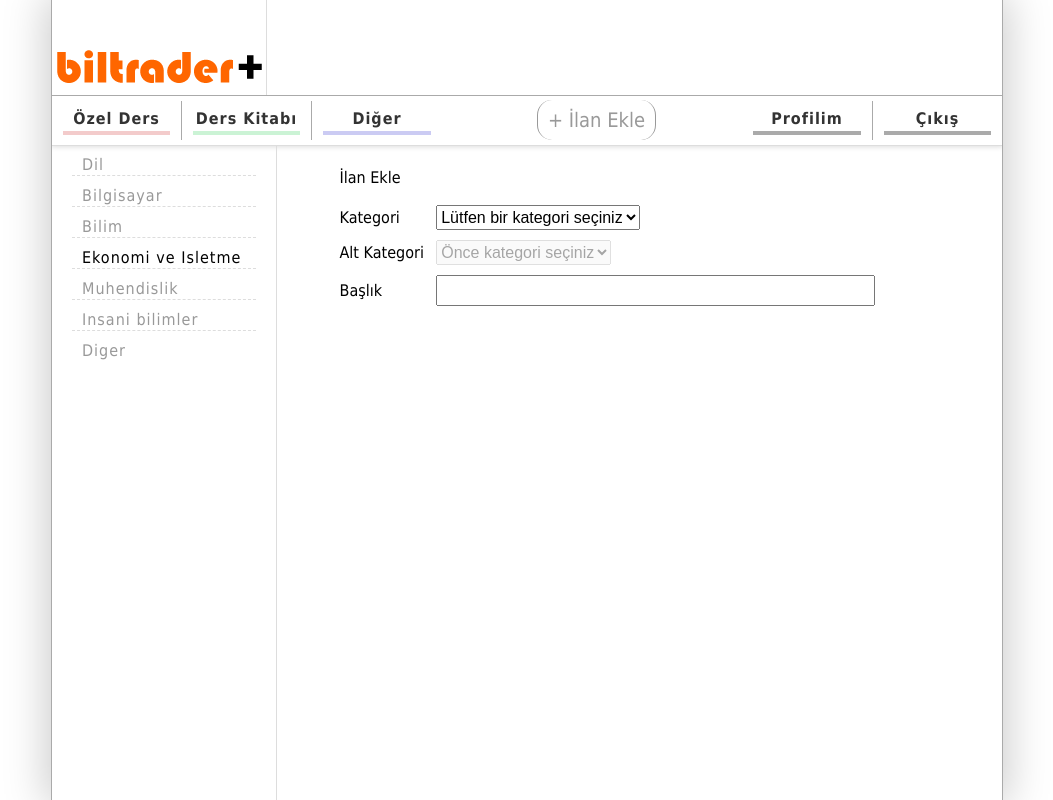
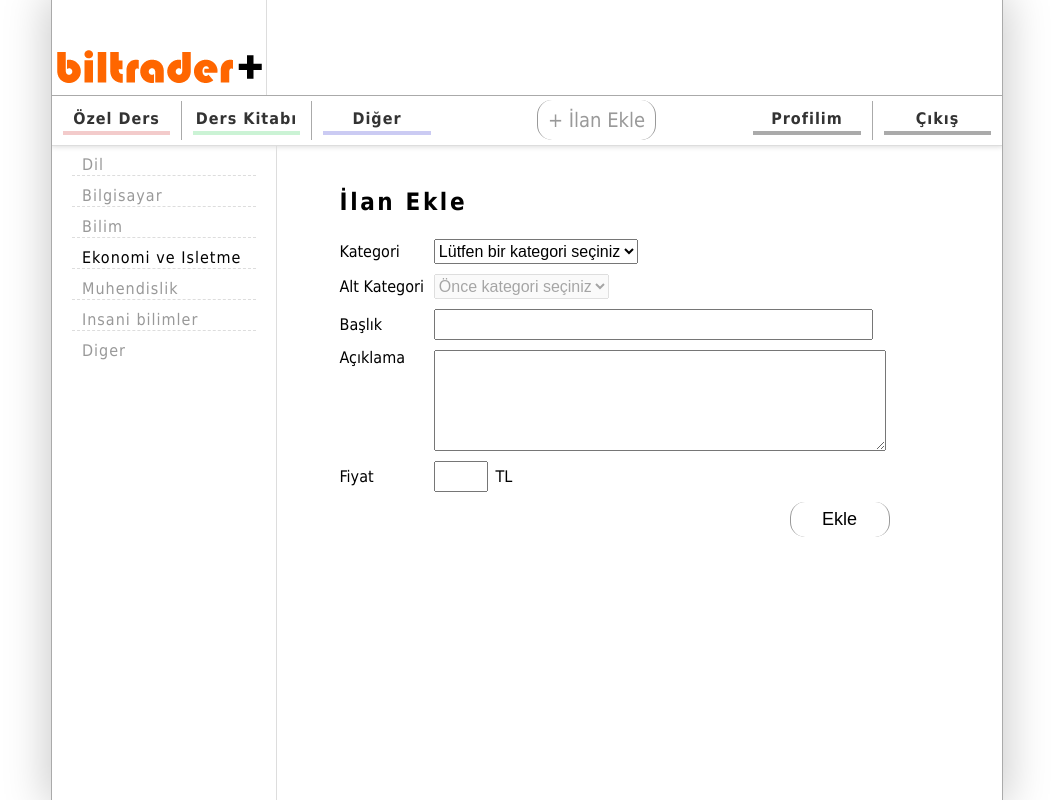
Before and after one commit to yunuserenguzel/yegtu_01, a PHP site: page /?p=form&f=item in a window 1280 px wide. Shown: the whole page, without its empty margins (113-1166 px from the left). Run offline with PHP 8.4, Linux system fonts and the light colour scheme; tables that the repository leaves empty or names only in its code hold one stand-in row (values such as "Sample post").

Commit message:
end of day

```diff
--- a/css/forms.css
+++ b/css/forms.css
@@ -5,12 +5,13 @@ form table{
 }
 form table td{
     text-align: left;
-    height: 35px;
+    padding-top: 5px;
+    padding-bottom: 5px;
 }
 form table td:first-child{
 
 }
-form table input{
+form table input[type="text"]{
     height: 25px;
     font-size: 16px;
     width: 51ex;
@@ -19,3 +20,28 @@ form table select{
     height: 25px;
     font-size: 16px;
 }
+form table textarea{
+    font-family: inherit;
+    font-size: 16px;
+    width: 51ex;
+}
+form table .submit{
+    height: 35px;
+    border: 0;
+    border-left: 1px solid #999;
+    border-right: 1px solid #999;
+    background: none;
+    border-radius: 15px;
+    font-size: 18px;
+    padding-left: 10px;
+    padding-right: 10px;
+    min-width: 100px;
+}
+
+form table td.header{
+    font-size: 24px;
+    padding: 20px;
+    padding-left: 0px;
+    font-weight: bold;
+    letter-spacing: 0.2ex;
+}
--- a/css/item.css
+++ b/css/item.css
@@ -31,12 +31,12 @@
     text-align: left;
     font-size: 12px;
     color: #999;
-    width: 100px;
-    float: end;
+    width: 200px;
+    float: none;
 }
 .item .price{
     width: 100px;
-    float: left;
+    float: none;
 }
 
 .item .description{
@@ -76,3 +76,13 @@
     width: 200px;
     margin-top: 15px;
 }
+.item_category0 > .triangle{
+    border-left-color:#F3CBCB;
+
+}
+.item_category1 > .triangle{
+    border-left-color:#CBF3D5;
+}
+.item_category2 > .triangle{
+    border-left-color:#CBCBF3;
+}
--- a/index.php
+++ b/index.php
@@ -3,6 +3,10 @@ session_start();
 
 include_once('lib/Util.php');
 include_once('model/DatabaseConnector.php');
+include_once('model/user.php');
+include_once('model/category.php');
+include_once('model/item.php');
+include_once('model/message.php');
 global $p,$f;
 $p = isset($_GET['p']) ? $_GET['p'] : NULL;
 $f = isset($_GET['f']) ? $_GET['f'] : NULL;
--- a/model/item.php
+++ b/model/item.php
@@ -1,19 +1,32 @@
 <?php
 
 include_once('DatabaseConnector.php');
-
+include_once('User.php');
 class Item{
 
 	public static function getItem($item_id){
-		$sql = "SELECT * FROM item WHERE item_id=$item_id";
-		return DatabaseConnector::get_single($sql);
+		$sql = "SELECT  I.*,
+		                O.user_id AS `user_id`,
+                        S.sub_category_id,
+                        C.category_id
+		        FROM item I
+		        INNER JOIN owned_by O ON O.item_id=I.item_id
+                INNER JOIN `in` N ON N.item_id=I.item_id
+                INNER JOIN sub_category S ON S.sub_category_id=N.sub_category_id
+                INNER JOIN under U ON U.sub_category_id=S.sub_category_id
+                INNER JOIN category C ON C.category_id=U.category_id
+		        WHERE I.item_id=$item_id";
+		$item =  DatabaseConnector::get_single($sql);
+        $item->user = User::getUser($item->user_id);
+        return $item;
 	}
 	public static function createItem(
 								$title,
 								$description,
 								$image,
 								$user_id,
-								$sub_category_id
+								$sub_category_id,
+                                $price
 							){
 		$sql = "
 			INSERT INTO item
@@ -21,6 +34,7 @@ class Item{
 				title,
 				description,
 				image,
+				price,
 				available,
 				created_at,
 				view_count
@@ -30,6 +44,7 @@ class Item{
 				'$title',
 				'$description',
 				'$image',
+			    '$price',
 				1,
 				CURRENT_TIMESTAMP,
 				0
@@ -45,10 +60,10 @@ class Item{
 				VALUES
 				('$item_id','$user_id')
 		";
-		DatabseConnector::query($sql);
+		DatabaseConnector::query($sql);
 
 		$sql = "
-			INSERT INTO in
+			INSERT INTO `in`
 			(item_id,sub_category_id)
 			VALUES
 			($item_id,$sub_category_id)
@@ -120,11 +135,15 @@ class Item{
 	public static function getNewestItems($size,$page){
 		$start = $size*$page;
 		$sql = "
-			SELECT I.*,S.*
+			SELECT I.*,S.*,C.category_id,C.color AS category_color,Us.username AS owner
 			FROM
 				item I
-				INNER JOIN in ON in.item_id=I.item_id
+				INNER JOIN `in` ON `in`.item_id=I.item_id
+				INNER JOIN owned_by O ON O.item_id=I.item_id
+				INNER JOIN user Us ON Us.user_id=O.user_id
 				INNER JOIN sub_category S ON S.sub_category_id=in.sub_category_id
+                INNER JOIN under U ON U.sub_category_id=S.sub_category_id
+                INNER JOIN category C ON C.category_id=U.category_id
 			WHERE
 				I.available=1
 			ORDER BY
--- a/model/user.php
+++ b/model/user.php
@@ -23,8 +23,10 @@ class User{
 
 		}
 	public static function getUser($user_id){
-		$sql = "SELECT * FROM user WHERE user_id=$user_id";
-		return DatabaseConnector::get_single($sql);
+		$sql = "SELECT * FROM `user` WHERE user_id=$user_id";
+		$user =  DatabaseConnector::get_single($sql);
+        echo mysql_error();
+        return $user;
 	}
 	public static function changeInformation($user_id,$name,$surname,$username,$phone,$email){
 
@@ -93,9 +95,3 @@ class User{
 		}
 
 	}
-
-
-
-$item_id = User::register('osman','ahmet','mehmet',5063328969,"e@gm");
-
-print_r(User::getUser($item_id));
--- a/view/atomic/item.php
+++ b/view/atomic/item.php
@@ -4,8 +4,8 @@ function item_atomic_view(
 		$item
 	){
 	?>
-    <div class="item_list item_category<?php echo $item->category?>" id="item<?php echo $item->item_id?>">
-    	<div class="triangle"></div>
+    <div class="item_list item_category<?php echo $item->category_id?>"  id="item<?php echo $item->item_id?>">
+    	<div class="triangle" style="border-left-color: <?php echo $item->category_color?>"></div>
         <div class="icon"><img src="<?php echo $item->icon?>" /></div>
         <div class="title"><a href="?p=item&i=<?php echo $item->item_id?>"><?php echo $item->title?></a></div>
         <div class="owner"><?php echo $item->owner?></div>
--- a/view/forms/itemForm.php
+++ b/view/forms/itemForm.php
@@ -7,17 +7,8 @@
  * To change this template use File | Settings | File Templates.
  */
 include_once('model/category.php');
-function itemForm($item=null){
-    if($item == null){
-        $item = new stdClass();
-        $item->item_id = null;
-        $item->title = null;
-        $item->category_id = null;
-        $item->sub_category_id = null;
-        $item->item_id = null;
-        $item->item_id = null;
-        $item->item_id = null;
-    }
+function itemForm(){
+
     ?>
         <script type="text/javascript">
             function load_sub_categories(){
@@ -41,9 +32,8 @@ function itemForm($item=null){
                 })
             }
         </script>
-        <form id="item_form">
-            <input type="hidden" name="item_id" value="<?php echo $item->item_id?>" />
-            <input type="hidden" name="action" value="add_edit_item" />
+        <form id="item_form" action="action/item.php" method="POST">
+            <input type="hidden" name="action" value="create_item" />
 
             <table>
                 <tr>
@@ -52,10 +42,10 @@ function itemForm($item=null){
                 <tr>
                     <td>Kategori</td>
                     <td>
-                        <select name="category" id="category" onchange="load_sub_categories()">
+                        <select name="category_id" id="category" onchange="load_sub_categories()">
                             <option value="-1">Lütfen bir kategori seçiniz</option>
                             <?php foreach(category::getCategories() as $c){ ?>
-                            <option value="<?php echo $c->category_id?>" <?php echo $item->category_id == $c->category_id?'selected="selected"':''?>><?php echo $c->name?></option>
+                            <option value="<?php echo $c->category_id?>"><?php echo $c->name?></option>
                             <?php }?>
                         </select>
                     </td>
@@ -63,23 +53,31 @@ function itemForm($item=null){
                 <tr>
                     <td>Alt Kategori</td>
                     <td>
-                        <select name="sub_category" id="sub_category">
-                            <?php if($item->category_id == NULL){?>
+                        <select name="sub_category_id" id="sub_category" disabled="disabled">
                             <option value="-1">Önce kategori seçiniz</option>
-                            <script type="text/javascript">
-                                $("#item_form #sub_category").get(0).disabled = true;
-                            </script>
-                            <?php } else {?>
-                            <?php foreach(category::getSubCategories() as $c){ ?>
-                                <option value="<?php echo $c->sub_category_id?>" <?php echo $item->category_id == $c->category_id?'selected="selected"':''?>><?php echo $c->name?></option>
-                                <?php }?>
-                            <?php } ?>
+
                         </select>
                     </td>
                 </tr>
                 <tr>
                     <td>Başlık</td>
-                    <td><input type="text" name="title" value="<?php echo $item->title?>" maxlength="250"  /> </td>
+                    <td><input type="text" name="title" value="" maxlength="250"  /> </td>
+                </tr>
+                <tr>
+                    <td style="vertical-align: top">Açıklama</td>
+                    <td>
+                        <textarea rows="5" name="description">
+                        </textarea>
+                    </td>
+                </tr>
+                <tr>
+                    <td>Fiyat</td>
+                    <td><input type="text" style="width: 5.5ex;direction: rtl;" name="price" maxlength="5"/>&ensp;TL</td>
+                </tr>
+                <tr>
+                    <td colspan="2" style="text-align: right;padding-right: 50px;">
+                        <input type="submit" class="submit" value="Ekle"/>
+                    </td>
                 </tr>
             </table>
         </form>
--- a/view/structure/center.php
+++ b/view/structure/center.php
@@ -10,6 +10,7 @@ switch($GLOBALS['p']){
 		include('view/structure/form.php');
 		break;
 	case 'item-list':
+    default:
 		include('view/structure/item_list.php');
 		break;
 }
```
Also changed, not shown: action/item.php (+16 -8 lines), main.php (deleted, +0 -16 lines), view/structure/item.php (+25 -22 lines), view/structure/item_list.php (+17 -9 lines).
